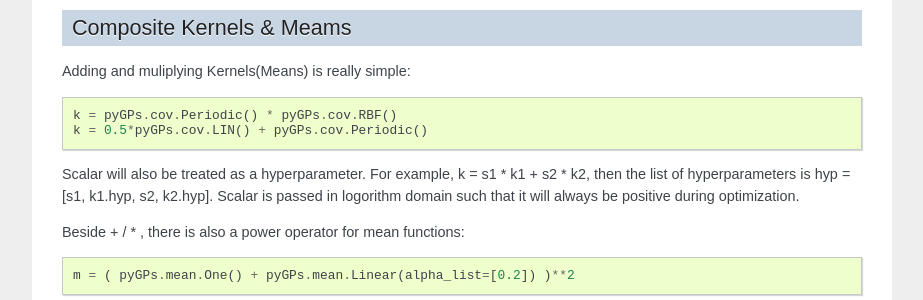
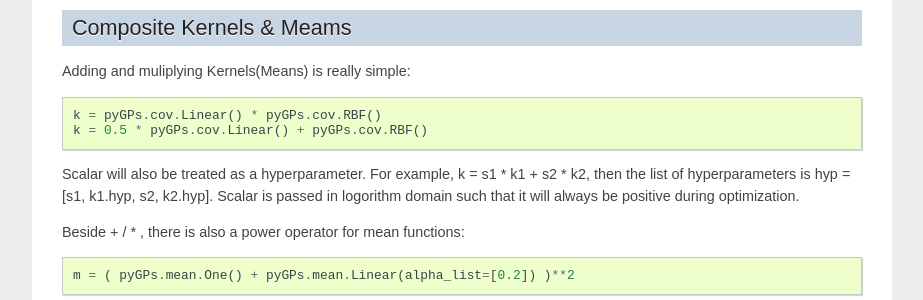
Before and after one commit to marionmari/pyGPs, a Sphinx documentation site: the page built from doc/source/Kernels.rst, in a window 1280 px wide and 900 px high, scrolled down 875 px. Shown: the part 152-452 px from the top of the window, without its empty margins (198-1121 px from the left). Built offline with Sphinx 7.4.7, drawn with Linux system fonts in a browser that asks for light colours; formulas are drawn with MathJax 3.

Commit message:
doc: cov.LIN to cov.Linear and replace cov.Periodic in composite kernels

```diff
--- a/doc/source/Kernels.rst
+++ b/doc/source/Kernels.rst
@@ -54,8 +54,8 @@ Composite Kernels & Meams
 ----------------------------
 Adding and muliplying Kernels(Means) is really simple: ::
 
-	k = pyGPs.cov.Periodic() * pyGPs.cov.RBF()
-	k = 0.5*pyGPs.cov.LIN() + pyGPs.cov.Periodic()
+	k = pyGPs.cov.Linear() * pyGPs.cov.RBF()
+	k = 0.5 * pyGPs.cov.Linear() + pyGPs.cov.RBF()
 
 Scalar will also be treated as a hyperparameter. For example, k = s1 * k1 + s2 * k2,
 then the list of hyperparameters is hyp = [s1, k1.hyp, s2, k2.hyp]. Scalar is passed in logorithm domain such that it will always be positive during optimization.
```
